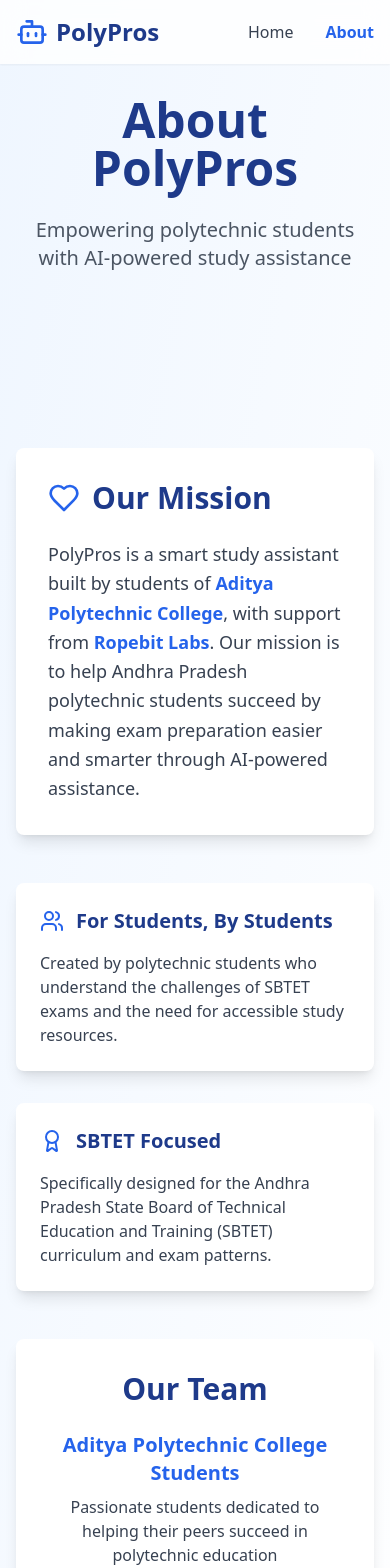
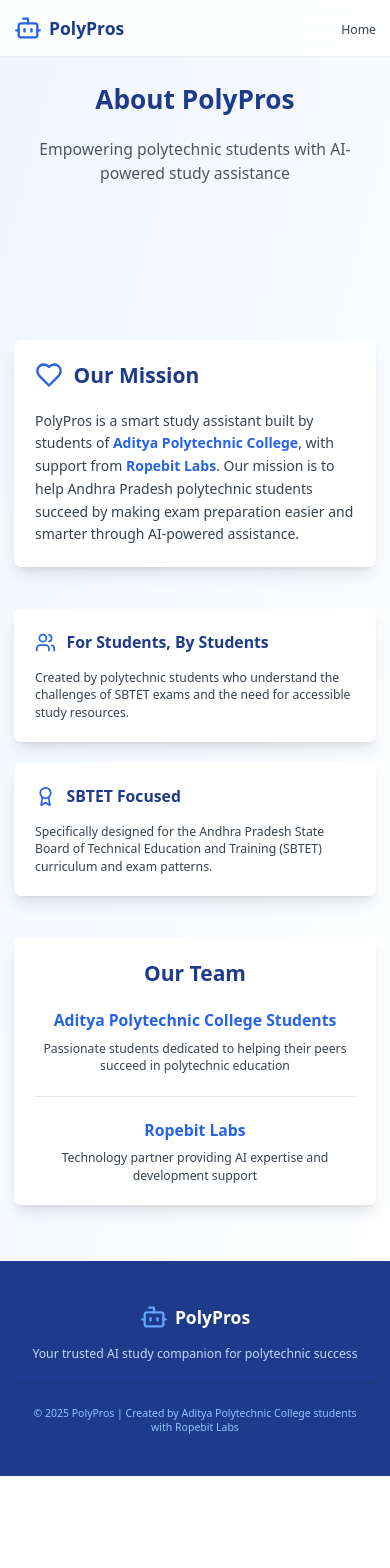
Before and after one commit to saichowdary-62/polypros-study-buddy-ai, a React (Vite) app: page /about in a window 390 px wide. Shown: the top 1568 px of the page. After the commit the page ends 1476 px from the top, so only its background shows below. Built offline with nearby package versions, Linux system fonts and the light colour scheme.

Commit message:
Make website mobile responsive and remove favicon

```diff
--- a/src/components/FeatureCard.tsx
+++ b/src/components/FeatureCard.tsx
@@ -15,14 +15,14 @@ export const FeatureCard = ({ icon, title, description, delay }: FeatureCardProp
       style={{ animationDelay: `${delay}ms` }}
     >
       <div className="absolute inset-0 bg-gradient-to-br from-blue-50 to-purple-50 opacity-0 group-hover:opacity-100 transition-opacity duration-500"></div>
-      <CardContent className="p-6 relative z-10">
+      <CardContent className="p-4 sm:p-6 relative z-10">
         <div className="mb-4 flex justify-center group-hover:scale-110 transition-transform duration-300">
           {icon}
         </div>
-        <h3 className="text-xl font-semibold text-blue-900 mb-3 group-hover:text-blue-700 transition-colors duration-300">
+        <h3 className="text-lg sm:text-xl font-semibold text-blue-900 mb-3 group-hover:text-blue-700 transition-colors duration-300">
           {title}
         </h3>
-        <p className="text-gray-600 group-hover:text-gray-700 transition-colors duration-300">
+        <p className="text-sm sm:text-base text-gray-600 group-hover:text-gray-700 transition-colors duration-300">
           {description}
         </p>
       </CardContent>
--- a/src/index.css
+++ b/src/index.css
@@ -98,4 +98,22 @@
   body {
     @apply bg-background text-foreground;
   }
+
+  /* Mobile-specific styles */
+  @media (max-width: 640px) {
+    .safe-area-inset {
+      padding-bottom: env(safe-area-inset-bottom);
+    }
+
+    .safe-area-inset-bottom {
+      padding-bottom: env(safe-area-inset-bottom);
+    }
+  }
+
+  /* Ensure text is readable on all screen sizes */
+  @media (max-width: 480px) {
+    html {
+      font-size: 14px;
+    }
+  }
 }
--- a/src/pages/About.tsx
+++ b/src/pages/About.tsx
@@ -12,11 +12,14 @@ const About = () => {
           <div className="flex justify-between items-center h-16">
             <div className="flex items-center space-x-2">
               <Bot className="h-8 w-8 text-blue-600" />
-              <span className="text-2xl font-bold text-blue-900">PolyPros</span>
+              <span className="text-xl sm:text-2xl font-bold text-blue-900">PolyPros</span>
             </div>
-            <div className="flex space-x-8">
+            <div className="hidden sm:flex space-x-8">
               <Link to="/" className="text-gray-700 hover:text-blue-600 transition-colors">Home</Link>
               <Link to="/about" className="text-blue-600 font-semibold">About</Link>
+            </div>
+            <div className="sm:hidden">
+              <Link to="/" className="text-gray-700 hover:text-blue-600 transition-colors text-sm">Home</Link>
             </div>
           </div>
         </div>
@@ -25,10 +28,10 @@ const About = () => {
       {/* Hero Section */}
       <section className="pt-24 pb-16 px-4 sm:px-6 lg:px-8">
         <div className="max-w-4xl mx-auto text-center animate-fade-in">
-          <h1 className="text-5xl font-bold text-blue-900 mb-6">
+          <h1 className="text-3xl sm:text-4xl md:text-5xl font-bold text-blue-900 mb-6">
             About PolyPros
           </h1>
-          <p className="text-xl text-gray-600 mb-12">
+          <p className="text-lg sm:text-xl text-gray-600 mb-12">
             Empowering polytechnic students with AI-powered study assistance
           </p>
         </div>
@@ -38,12 +41,12 @@ const About = () => {
       <section className="py-16 px-4 sm:px-6 lg:px-8">
         <div className="max-w-4xl mx-auto">
           <Card className="mb-12 animate-fade-in border-0 shadow-lg">
-            <CardContent className="p-8">
+            <CardContent className="p-6 sm:p-8">
               <div className="flex items-center mb-6">
                 <Heart className="h-8 w-8 text-blue-600 mr-3" />
-                <h2 className="text-3xl font-bold text-blue-900">Our Mission</h2>
+                <h2 className="text-2xl sm:text-3xl font-bold text-blue-900">Our Mission</h2>
               </div>
-              <p className="text-lg text-gray-700 leading-relaxed">
+              <p className="text-base sm:text-lg text-gray-700 leading-relaxed">
                 PolyPros is a smart study assistant built by students of{" "}
                 <span className="font-semibold text-blue-600">Aditya Polytechnic College</span>,
                 with support from{" "}
@@ -55,14 +58,14 @@ const About = () => {
           </Card>
 
           {/* Features Grid */}
-          <div className="grid md:grid-cols-2 gap-8 mb-12">
+          <div className="grid grid-cols-1 md:grid-cols-2 gap-6 sm:gap-8 mb-12">
             <Card className="animate-fade-in border-0 shadow-lg" style={{ animationDelay: "100ms" }}>
               <CardContent className="p-6">
                 <div className="flex items-center mb-4">
                   <Users className="h-6 w-6 text-blue-600 mr-3" />
-                  <h3 className="text-xl font-semibold text-blue-900">For Students, By Students</h3>
+                  <h3 className="text-lg sm:text-xl font-semibold text-blue-900">For Students, By Students</h3>
                 </div>
-                <p className="text-gray-700">
+                <p className="text-sm sm:text-base text-gray-700">
                   Created by polytechnic students who understand the challenges of SBTET exams
                   and the need for accessible study resources.
                 </p>
@@ -73,9 +76,9 @@ const About = () => {
               <CardContent className="p-6">
                 <div className="flex items-center mb-4">
                   <Award className="h-6 w-6 text-blue-600 mr-3" />
-                  <h3 className="text-xl font-semibold text-blue-900">SBTET Focused</h3>
+                  <h3 className="text-lg sm:text-xl font-semibold text-blue-900">SBTET Focused</h3>
                 </div>
-                <p className="text-gray-700">
+                <p className="text-sm sm:text-base text-gray-700">
                   Specifically designed for the Andhra Pradesh State Board of Technical
                   Education and Training (SBTET) curriculum and exam patterns.
                 </p>
@@ -85,24 +88,24 @@ const About = () => {
 
           {/* Creators Section */}
           <Card className="animate-fade-in border-0 shadow-lg" style={{ animationDelay: "300ms" }}>
-            <CardContent className="p-8">
-              <h2 className="text-3xl font-bold text-blue-900 mb-6 text-center">
+            <CardContent className="p-6 sm:p-8">
+              <h2 className="text-2xl sm:text-3xl font-bold text-blue-900 mb-6 text-center">
                 Our Team
               </h2>
               <div className="text-center">
                 <div className="mb-6">
-                  <h3 className="text-xl font-semibold text-blue-600 mb-2">
+                  <h3 className="text-lg sm:text-xl font-semibold text-blue-600 mb-2">
                     Aditya Polytechnic College Students
                   </h3>
-                  <p className="text-gray-700">
+                  <p className="text-sm sm:text-base text-gray-700">
                     Passionate students dedicated to helping their peers succeed in polytechnic education
                   </p>
                 </div>
                 <div className="border-t pt-6">
-                  <h3 className="text-xl font-semibold text-blue-600 mb-2">
+                  <h3 className="text-lg sm:text-xl font-semibold text-blue-600 mb-2">
                     Ropebit Labs
                   </h3>
-                  <p className="text-gray-700">
+                  <p className="text-sm sm:text-base text-gray-700">
                     Technology partner providing AI expertise and development support
                   </p>
                 </div>
@@ -118,13 +121,13 @@ const About = () => {
           <div className="text-center">
             <div className="flex items-center justify-center space-x-2 mb-4">
               <Bot className="h-8 w-8 text-blue-400" />
-              <span className="text-2xl font-bold">PolyPros</span>
+              <span className="text-xl sm:text-2xl font-bold">PolyPros</span>
             </div>
-            <p className="text-blue-200 mb-4">
+            <p className="text-sm sm:text-base text-blue-200 mb-4 px-4">
               Your trusted AI study companion for polytechnic success
             </p>
             <div className="border-t border-blue-800 pt-8">
-              <p className="text-blue-300">
+              <p className="text-blue-300 text-xs sm:text-sm px-4">
                 © 2025 PolyPros | Created by Aditya Polytechnic College students with Ropebit Labs
               </p>
             </div>
```
Also changed, not shown: src/components/Chatbot.tsx (+22 -22 lines), src/pages/Index.tsx (+30 -23 lines), src/pages/QuestionPapers.tsx (+10 -9 lines), 1 other file (tests, documents, lock files or other folders).
